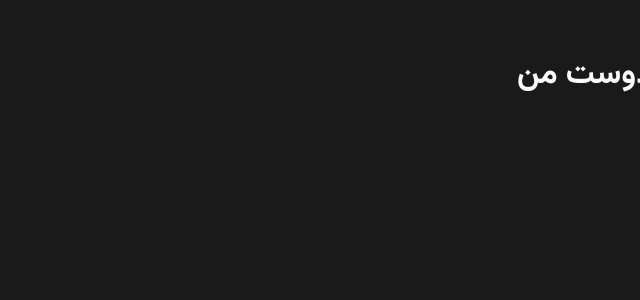
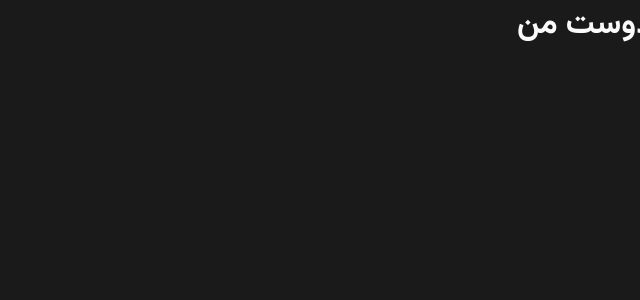
Before and after one commit to CodectiveOrg/bootcamp-2024-free-nextjs-sarinaem, a Next.js app: page / in a window 1280 px wide. Shown: the top 300 px of the page, without its empty margins (640-1280 px from the left). Built offline with nearby package versions, Linux system fonts and the light colour scheme.

Commit message:
[REMOVE] unnecessary code

```diff
--- a/src/app/globals.css
+++ b/src/app/globals.css
@@ -33,7 +33,6 @@
 *::before,
 *::after {
   box-sizing: border-box;
-
   margin: 0;
   padding: 0;
 }
--- a/src/app/layout.tsx
+++ b/src/app/layout.tsx
@@ -18,15 +18,7 @@ export default function RootLayout({
 }>) {
   return (
     <html lang="fa" dir="rtl" className={vazirmatn.className}>
-      <body>
-        <header>
-          <ul>
-            <li>خانه</li>
-            <li>محصولات</li>
-          </ul>
-        </header>
-        {children}
-      </body>
+      <body>{children}</body>
     </html>
   );
 }
```
